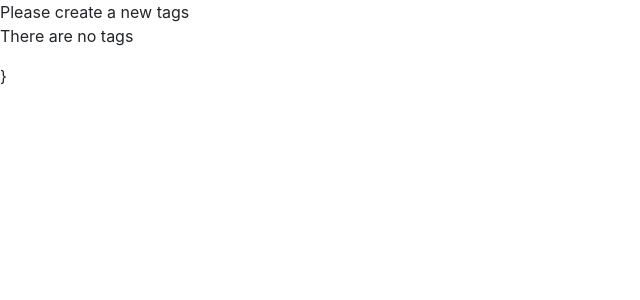
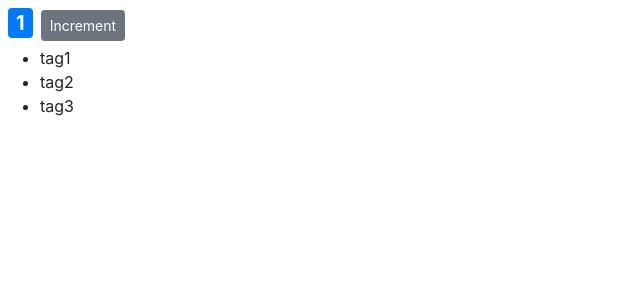
Before and after one commit to ahmed-sohel/react-mosh, a React (Create React App) app: page / in a window 1280 px wide. Shown: the top 300 px of the page, without its empty margins (0-640 px from the left). Built offline with nearby package versions, Linux system fonts and the light colour scheme.

Commit message:
handlening events with 2 approach

```diff
--- a/src/components/counter.jsx
+++ b/src/components/counter.jsx
@@ -3,22 +3,42 @@
 class Counter extends Component{
 	state = {
 		count: 1,
-		tags: []
+		tags: ['tag1', 'tag2', 'tag3']
 	}
 
-	renderTags(){
-		if(this.state.tags.length === 0) return <p>There are no tags</p>;
+	//for handling events if arrow function not work in future
+	// constructor(){
+	// 	super();
+	// 	this.handleIncrement = this.handleIncrement.bind(this);
+	// }
 
-		return <ul>{this.state.tags.map(tag => <li key={tag}>{ tag }</li>)}</ul>
+
+	handleIncrement = () => {
+		console.log('Increment Clicked ', this);
 	}
 	render(){
 		return (
 			<React.Fragment>
-				{ this.state.tags.length === 0 && "Please create a new tags" }
-				{ this.renderTags() }
-				}
+				<span style={this.styles} className={this.getBadgeClasses()}>{this.formatCount()}</span>
+				<button onClick={this.handleIncrement} className="btn btn-secondary btn-sm">Increment</button>
+				<ul>
+					{this.state.tags.map(tag => <li>{ tag }</li>)}
+				</ul>
 			</React.Fragment>
 			);
+	}
+	styles = {
+		fontSize: 20,
+		fontWeight: 'bold'
+	}
+	formatCount(){
+		const {count} = this.state;
+		return count === 0 ? 'zero' : count;
+	}
+	getBadgeClasses(){
+		let classes = "badge m-2 badge-";
+		classes += (this.state.count === 0 ? 'warning' : 'primary');
+		return classes;
 	}
 }
 
```
